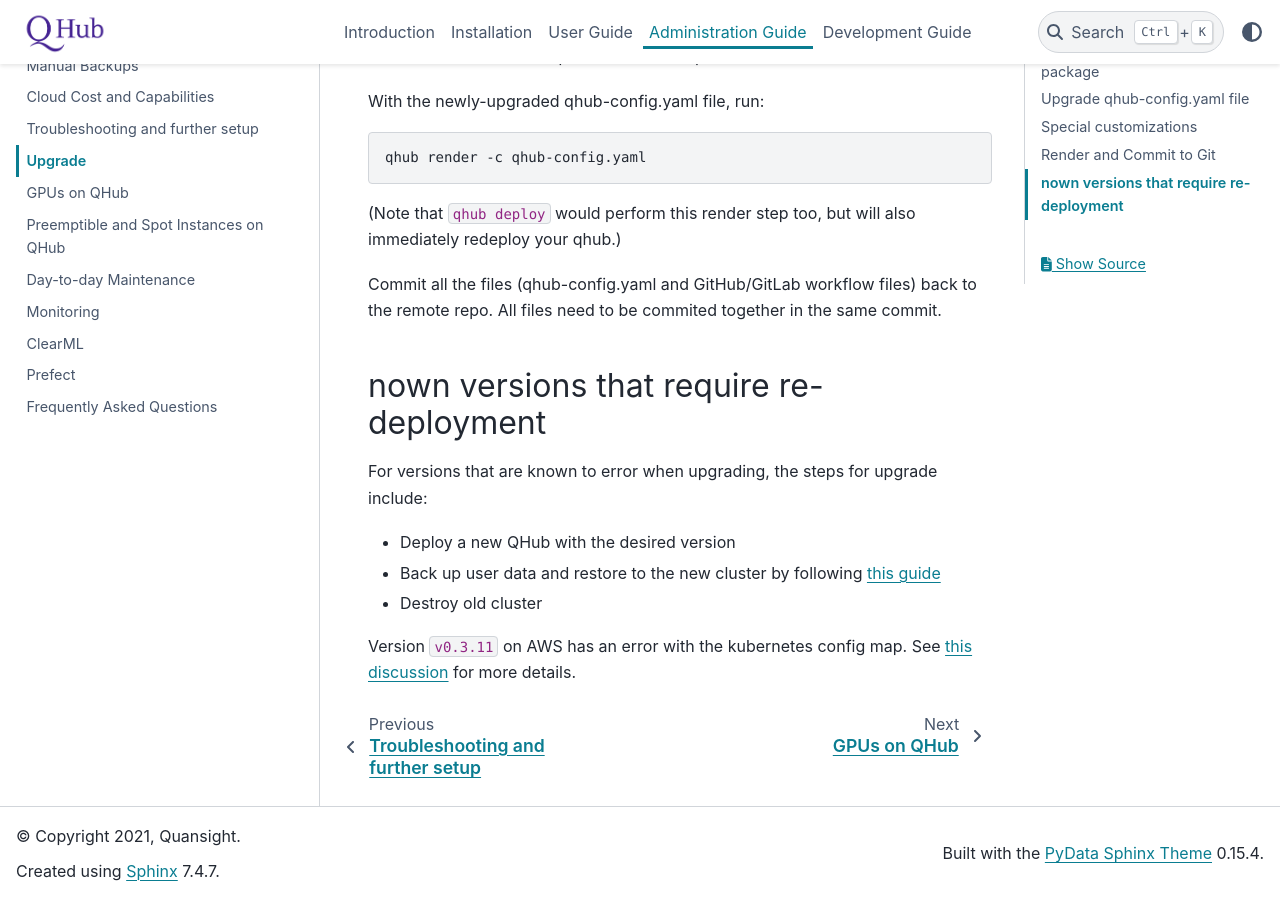
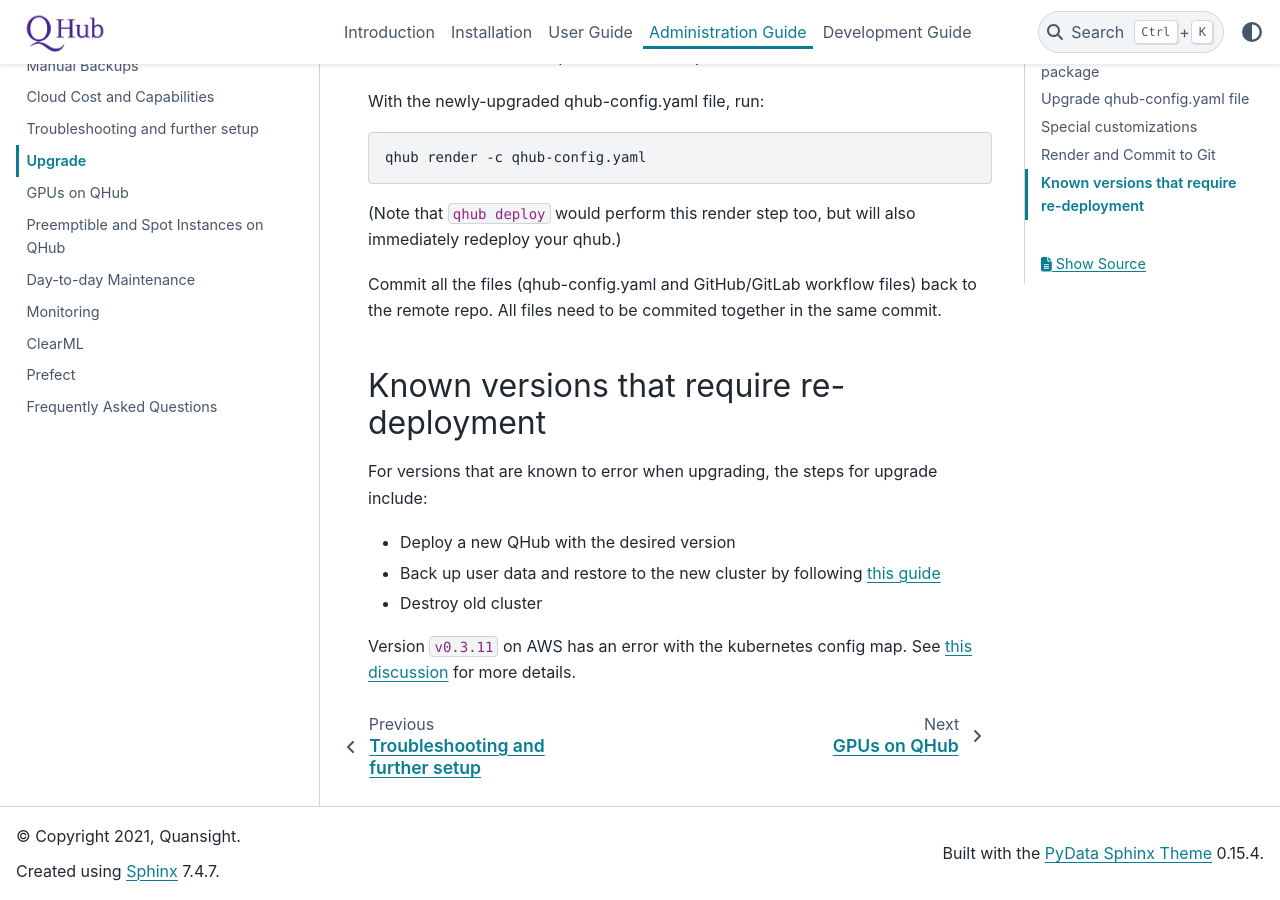
Before and after one commit to nebari-dev/nebari, a Sphinx documentation site: the page built from docs/source/admin_guide/upgrade.md, in a window 1280 px wide and 900 px high, scrolled down 1540 px. Built offline with Sphinx 7.4.7 and the PyData theme 0.15.4, drawn with Linux system fonts in a browser that asks for light colours.

Commit message:
Update upgrade.md

```diff
--- a/docs/source/admin_guide/upgrade.md
+++ b/docs/source/admin_guide/upgrade.md
@@ -51,7 +51,7 @@
 
 Commit all the files (qhub-config.yaml and GitHub/GitLab workflow files) back to the remote repo. All files need to be commited together in the same commit.
 
-## nown versions that require re-deployment
+## Known versions that require re-deployment
 
 For versions that are known to error when upgrading, the steps for upgrade include:
 
```
